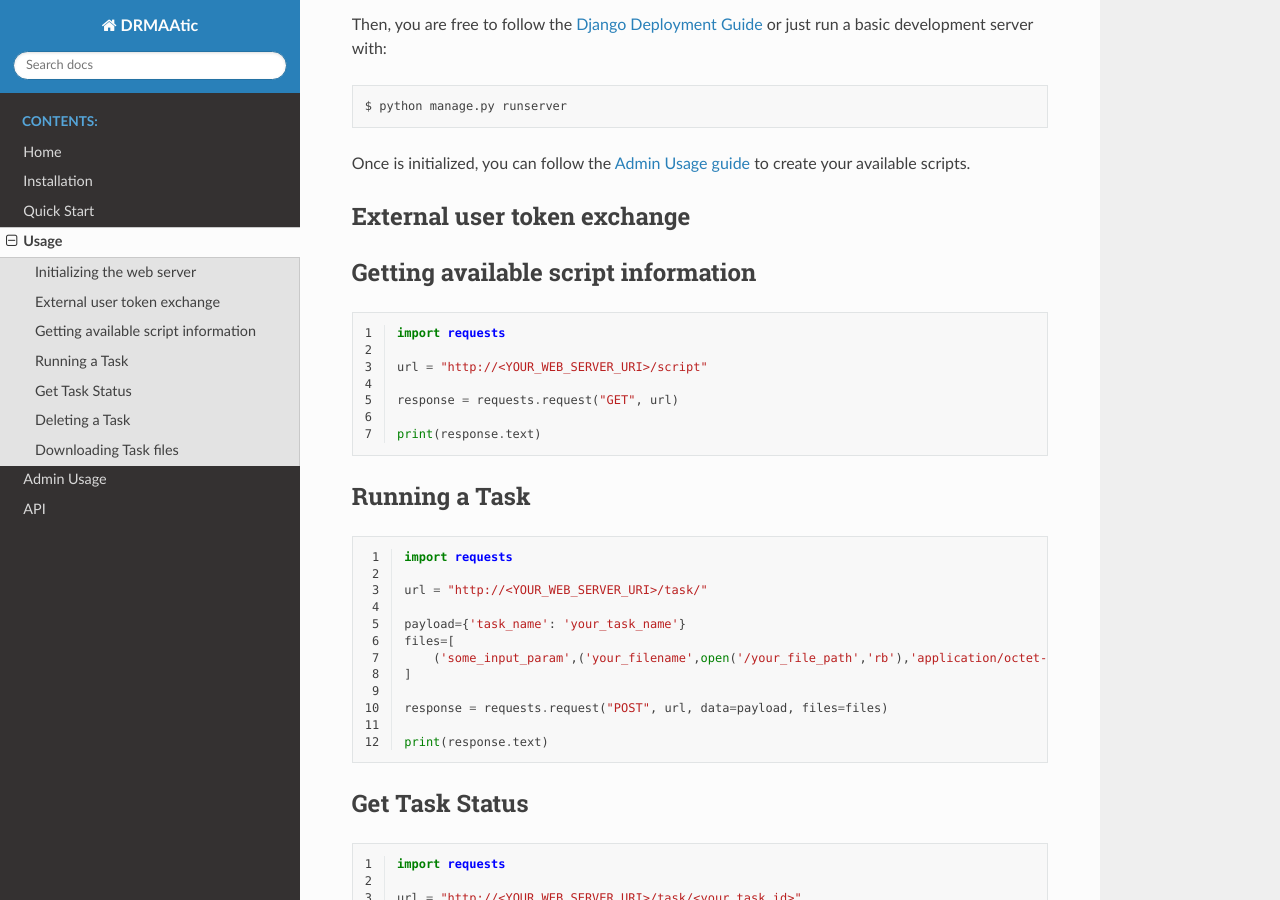
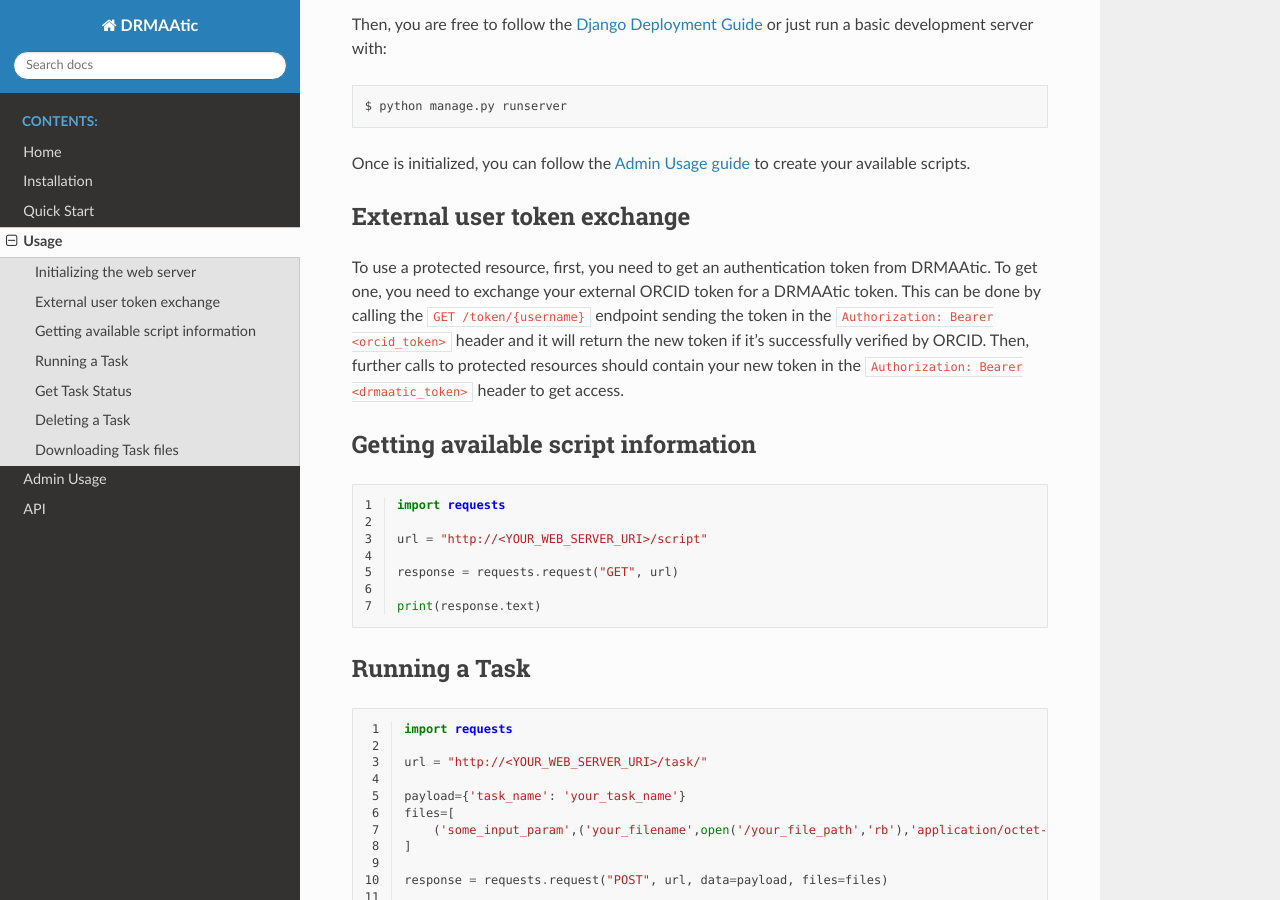
Before and after one commit to LuiggiTenorioK/submission_ws, a Sphinx documentation site: the page built from docs/usage.rst, in a window 1280 px wide and 900 px high, scrolled down 358 px. Built offline with Sphinx 7.4.7 and the Read the Docs theme 2.0.0, drawn with Linux system fonts in a browser that asks for light colours.

Commit message:
update external auth instructions

```diff
--- a/README.rst
+++ b/README.rst
@@ -5,3 +5,5 @@ DRMAAtic is a Django REST server application that integrates with the `Distribut
 (DRMAA) standard through `drmaa-python <https://github.com/pygridtools/drmaa-python>`_.
 
 DRMAAtic provides an interface to manage scripts, jobs and files. Also, it supports SLURM native specification to provide job dependencies and limit resource usage.
+
+See more in our `Read The Docs <https://submission-ws.readthedocs.io/en/latest/>`_.
--- a/docs/usage.rst
+++ b/docs/usage.rst
@@ -21,6 +21,8 @@
 
 External user token exchange
 -----------------------------
+
+To use a protected resource, first, you need to get an authentication token from DRMAAtic. To get one, you need to exchange your external ORCID token for a DRMAAtic token. This can be done by calling the ``GET /token/{username}`` endpoint sending the token in the ``Authorization: Bearer <orcid_token>`` header and it will return the new token if it's successfully verified by ORCID. Then, further calls to protected resources should contain your new token in the ``Authorization: Bearer <drmaatic_token>`` header to get access.
 
 
 Getting available script information
```
